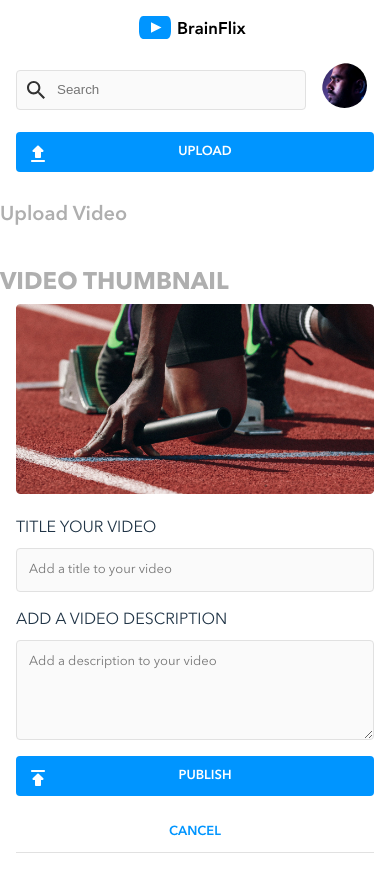
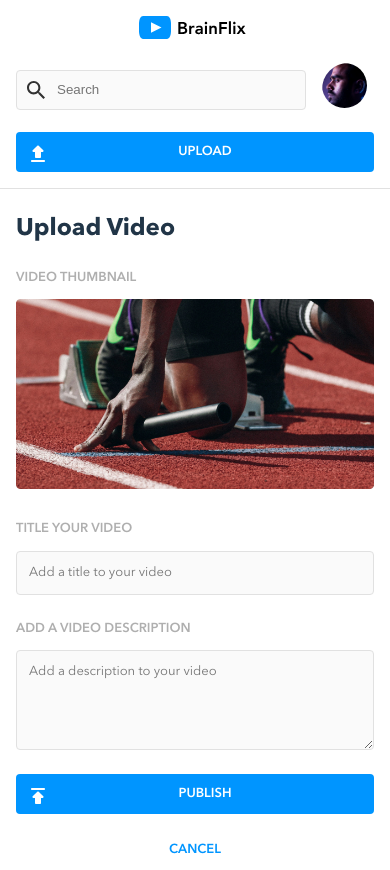
Before and after one commit to ariadnatoledo/ariadna-toledo-brainflix, a React (Vite) app: page /upload in a window 390 px wide. Built offline with nearby package versions, Linux system fonts and the light colour scheme.

Commit message:
VideoUploadPage Mobile Design

```diff
--- a/src/components/VideoFeatured/VideoFeatured.jsx
+++ b/src/components/VideoFeatured/VideoFeatured.jsx
@@ -3,7 +3,7 @@ import "./VideoFeatured.scss";
 
 function VideoFeatured({ poster, source }) {
   console.log("Poster data in VideoFeatured:", poster);
-  console.log("Video source in VideoFeatured:", source); // Add this to see the source in the console
+  console.log("Video source in VideoFeatured:", source);
 
   if (!poster || !poster.video) {
     return <div className="videofeatured">Loading...</div>;
--- a/src/pages/VideoUploadPage/VideoUploadPage.scss
+++ b/src/pages/VideoUploadPage/VideoUploadPage.scss
@@ -7,41 +7,46 @@
   width: 100%;
 
   &__heading {
-    font-family: "avenir-demi";
-    font-size: 1.25rem;
-    color: $color-silver;
-    padding: 1rem 0;
+    font-size: 1.5rem;
+    line-height: 2rem;
+    font-family: avenir-bold;
+    border-top: 1px solid $color-mercury;
+    padding: 24px 24px 0 16px;
+
   }
 
   &__thumbnail-heading {
-    margin-top: 2rem; // Space above the heading
-    font-size: 1.5rem; // Adjust size as needed
-    padding-bottom: 0.75rem;
+    display: flex;
+    font-family: "avenir-demi";
+    font-size: 13px;
+    padding-top: 24px;
+    padding-left: 16px;
+    padding-bottom: 0.75rem
 
   }
 
   &__thumbnail-container {
-    margin: 1rem 0; // Space around the thumbnail
+    margin: 1rem 0;
     display: flex;
-    justify-content: center; // Center the thumbnail image
+    justify-content: center;
     align-items: center;
-    width: 100%; // Full width
-    height: 10rem; // Set a height for the thumbnail area
-    border: 1px dashed #ccc; // Dashed border for visual indication
-    border-radius: 0.25rem; // Slightly rounded corners
+    width: 100%;
+    height: 10rem;
+    border: 1px dashed #ccc;
+    border-radius: 0.25rem;
   }
 
   &__thumbnail-image {
-    width: 100%; // Ensure the image takes the full width of the container
-    max-height: 100%; // Prevent overflow
-    object-fit: cover; // Cover the container without distortion
-    padding: 0 16px 16px 16px;
+    width: 100%;
+    max-height: 100%;
+    object-fit: cover;
+    padding: 0 16px 24px 16px;
   }
 
   &__form-container {
     display: flex;
     flex-direction: column;
-    padding: 0 1rem;
+    padding: 0 16px;
     box-sizing: border-box;
     width: 100%;
   }
@@ -49,13 +54,16 @@
   &__form {
     display: flex;
     flex-direction: column;
-    border-bottom: 0.0625rem solid $color-mercury;
     font-family: "avenir-regular";
     width: 100%;
   }
 
   &__label {
-    margin-bottom: 0.5rem;
+    display: flex;
+    font-family: "avenir-demi";
+    font-size: 13px;
+    padding-bottom: 0.75rem;
+    color: $color-silver;
   }
 
   &__input,
@@ -68,7 +76,7 @@
     font-family: "avenir-regular";
     font-size: 0.8125rem;
     line-height: 1.125rem;
-    margin-bottom: 1rem;
+    margin-bottom: 24px;
     padding: 0.75rem;
     transition: border-color 0.3s ease;
 
```
